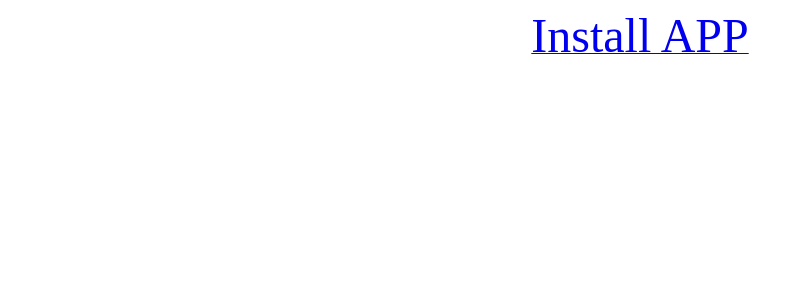
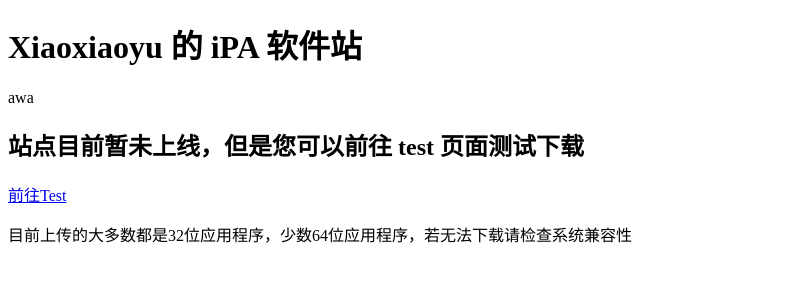
Before and after one commit to Xiaoxiaoyu1321/ipa.github.io, a plain HTML site: page index.html in a window 1280 px wide. Shown: the whole page, without its empty margins (0-802 px from the left). Drawn offline with Linux system fonts and the light colour scheme.

Commit message:
Update index.html

```diff
--- a/index.html
+++ b/index.html
@@ -1,7 +1,7 @@
 <!DOCTYPE html>
 <html>
  <head>
-  <title>iOS</title>
+  <title>Xiaoxiaoyu's iPA 软件站</title>
   <style type="text/css">
 .wp {
     display: flex;
@@ -11,10 +11,12 @@
 	</style>
  </head>
  <body>
-  <div class="wp">
-   <div class="box">
-    <a href="itms-services://?action=download-manifest&amp;url=https://ipa.xiaoyustudio.xyz/test/iBook2.2.plist" class="button"> <font size="20">Install APP</font> </a>
-   </div>
-  </div>
+	<h1>Xiaoxiaoyu 的 iPA 软件站</h1>
+	<p> awa </p>
+	<p></p>
+	<h2>站点目前暂未上线，但是您可以前往 test 页面测试下载</h2>
+	<a href="./test">前往Test</a>
+	<p>目前上传的大多数都是32位应用程序，少数64位应用程序，若无法下载请检查系统兼容性</p>
+
  </body>
 </html>
```
